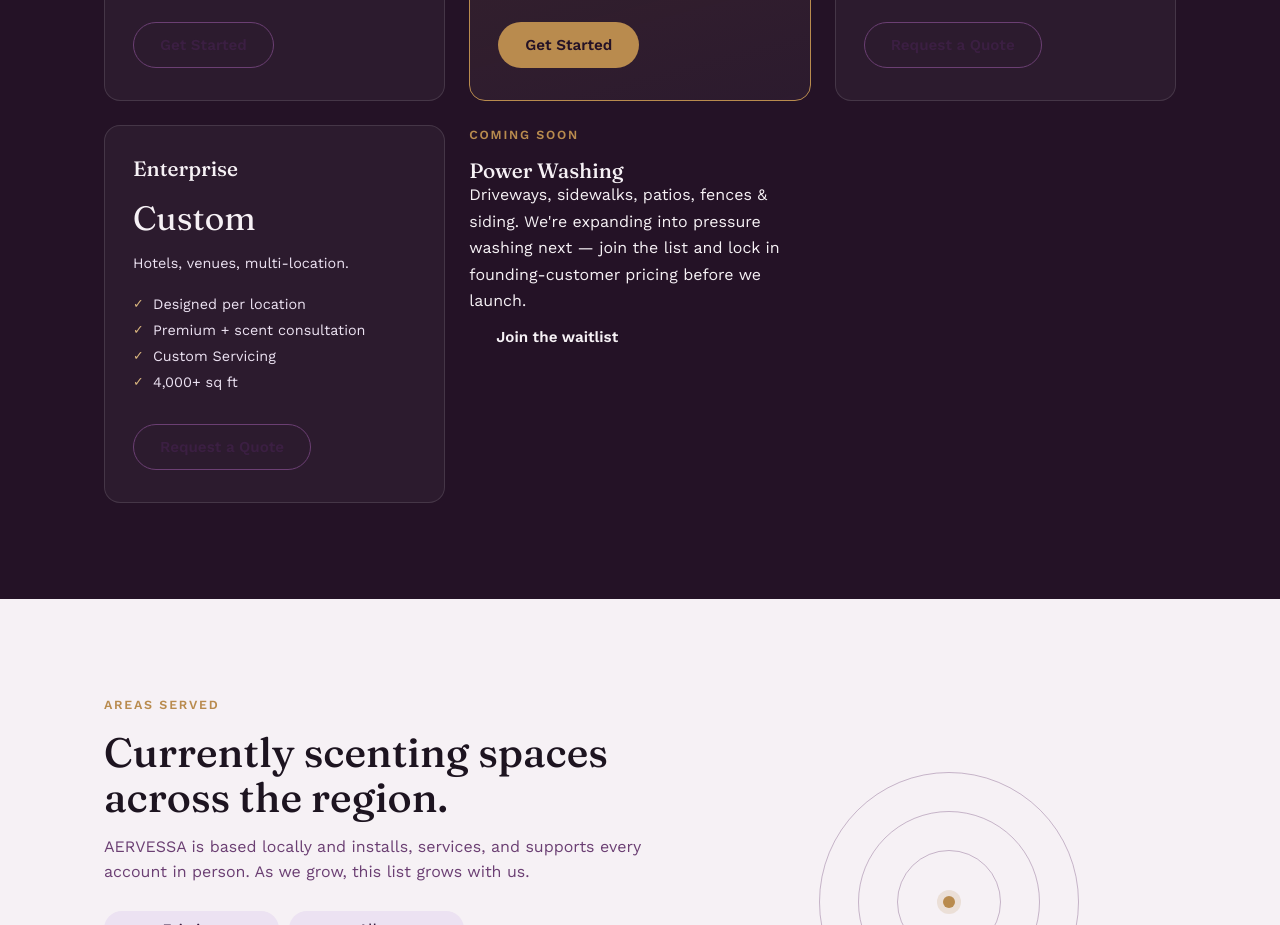
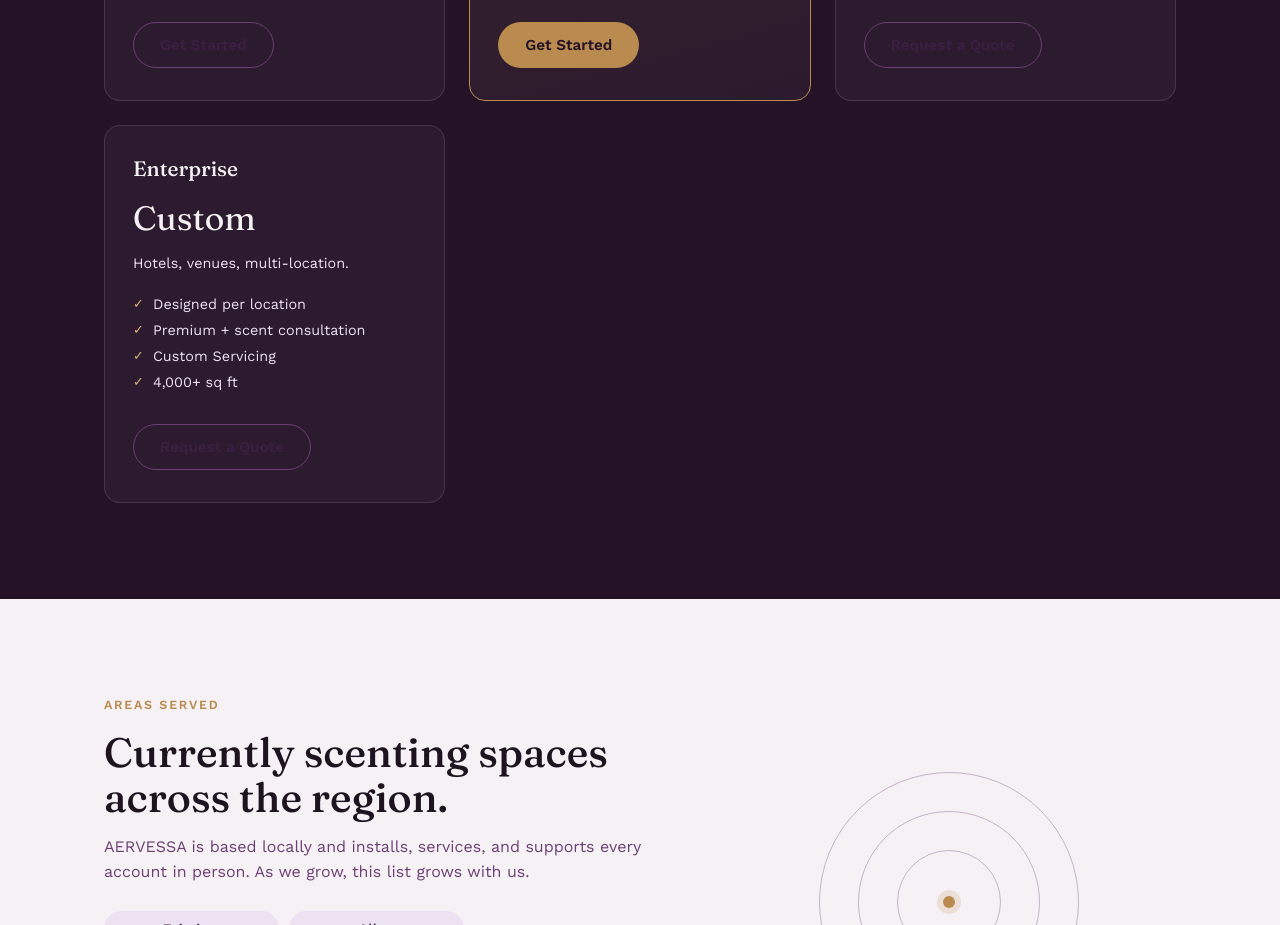
Before and after one commit to OpiDopie/AERVESSA.com, a plain HTML site: page index.html in a window 1280 px wide. Shown: the part 2100-3025 px from the top of the page. Drawn offline with nearby package versions, Linux system fonts and the light colour scheme.

Commit message:
Update index.html

```diff
--- a/index.html
+++ b/index.html
@@ -174,18 +174,6 @@
         <a href="#contact" class="btn btn-outline">Request a Quote</a>
       </div>
 
-        <div class="soon-card">
-        <div>
-          <p class="eyebrow eyebrow-light">Coming Soon</p>
-          <h3>Power Washing</h3>
-          <p>
-            Driveways, sidewalks, patios, fences &amp; siding. We're expanding
-            into pressure washing next &mdash; join the list and lock in
-            founding-customer pricing before we launch.
-          </p>
-        </div>
-        <a href="#contact" class="btn btn-outline-light">Join the waitlist</a>
-
     </div>
   </div>
 </section>
```
